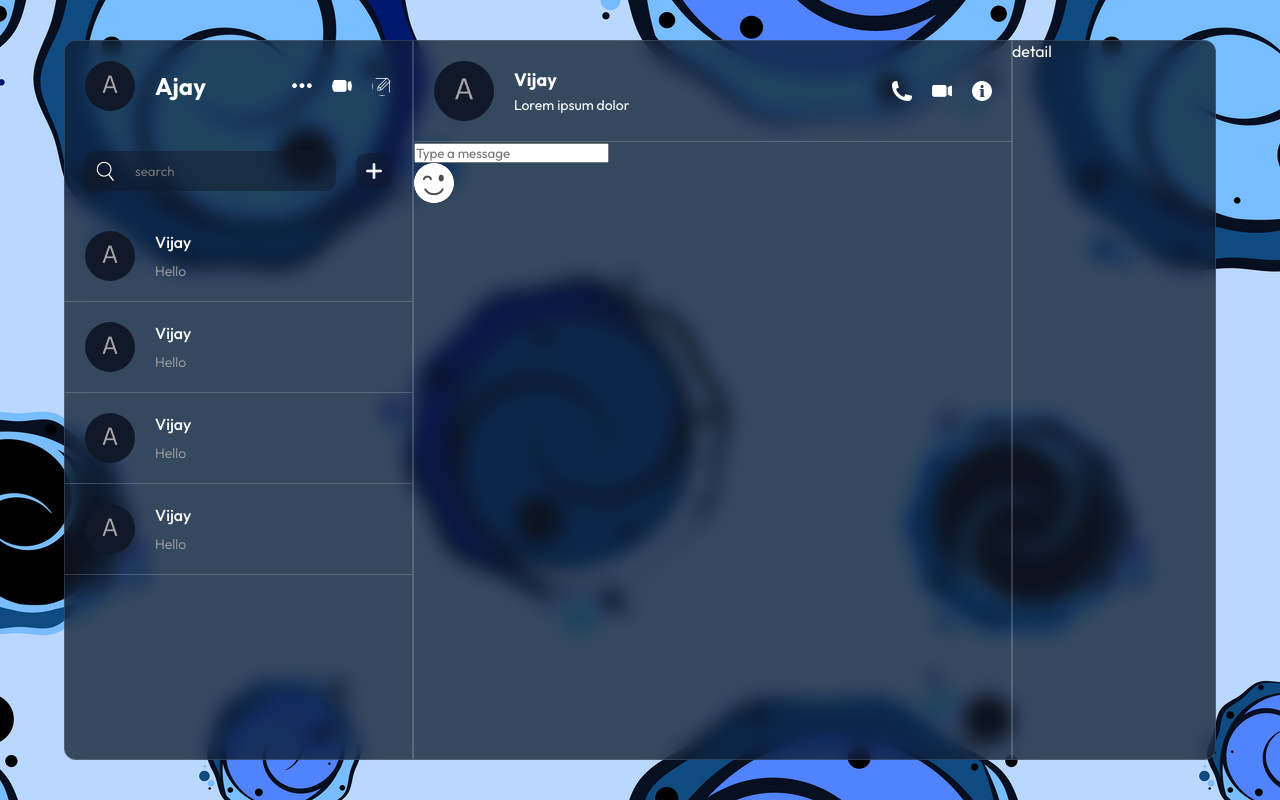
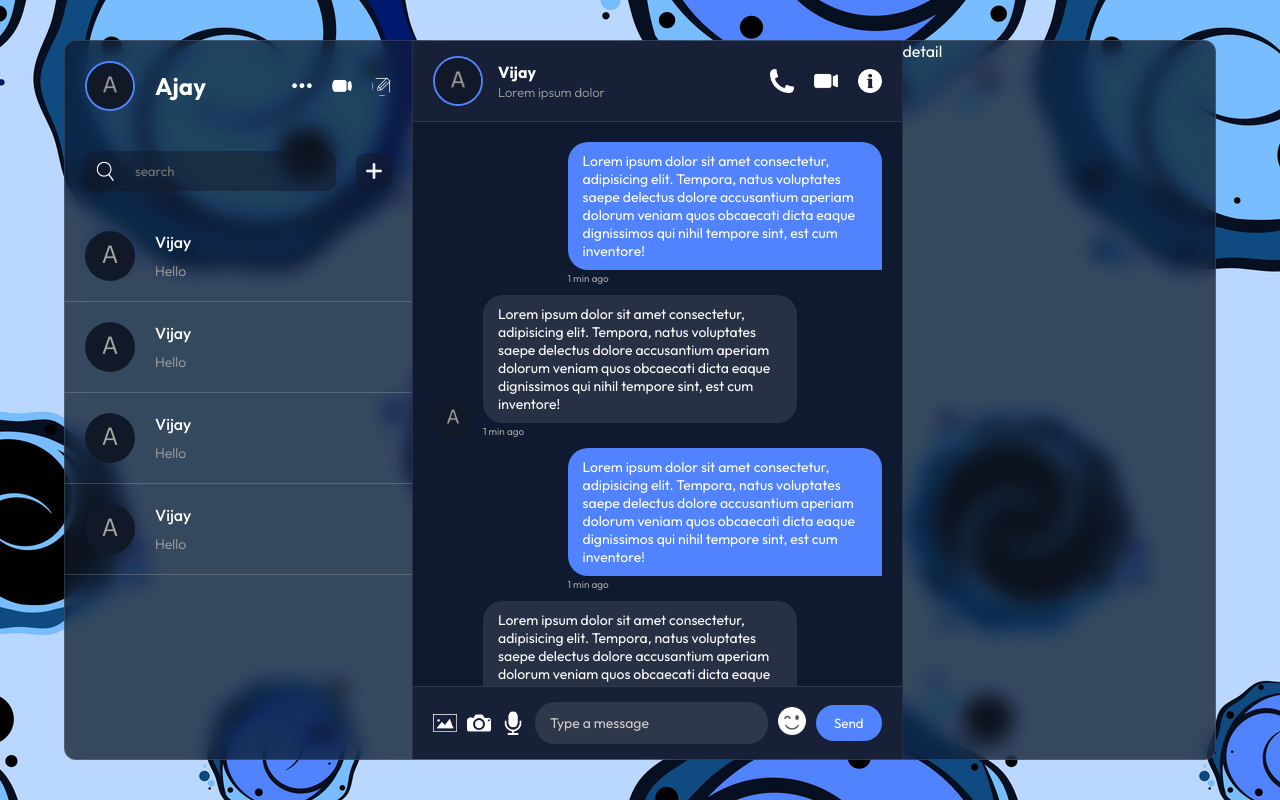
Before and after one commit to AjayPieris/Chat-App, a React (Vite) app: page / in a window 1280 px wide. Built offline with nearby package versions, Linux system fonts and the light colour scheme.

Commit message:
chatlist and chat box finished

```diff
--- a/package.json
+++ b/package.json
@@ -10,6 +10,7 @@
     "preview": "vite preview"
   },
   "dependencies": {
+    "emoji-picker-react": "^4.15.0",
     "react": "^19.1.1",
     "react-dom": "^19.1.1"
   },
--- a/src/components/chat/chat.css
+++ b/src/components/chat/chat.css
@@ -1,44 +1,237 @@
 .chat {
-  flex: 1; /* takes remaining width */
-  border-left: 1px solid #dddddd35;
-  border-right: 1px solid #dddddd35;
+  flex: 1;
   display: flex;
   flex-direction: column;
+  width: 600px;
   height: 100%;
-  width: 600px;
+  background-color: #0f192f;
+  border-left: 1px solid rgba(255, 255, 255, 0.1);
+  border-right: 1px solid rgba(255, 255, 255, 0.1);
+}
 
+/* Top bar */
 .top {
-    padding: 20px;
+  padding: 15px 20px;
   display: flex;
+  justify-content: space-between;
   align-items: center;
-    justify-content: space-between;
-    border-bottom: 1px solid #dddddd35;
+  border-bottom: 1px solid rgba(255, 255, 255, 0.1);
+  background-color: rgba(255, 255, 255, 0.03);
+}
 
 .user {
   display: flex;
   align-items: center;
-      gap: 20px;
+  gap: 15px;
+}
 
-      img {
-        width: 60px;
-        height: 60px;
+.user img {
+  width: 50px;
+  height: 50px;
+  border-radius: 50%;
+  object-fit: cover;
+  border: 2px solid #5183fe;
+}
+
+.user .texts {
+  display: flex;
+  flex-direction: column;
+  gap: 2px;
+}
+
+.user .texts span {
+  font-size: 16px;
+  font-weight: bold;
+  color: #fff;
+}
+
+.user .texts p {
+  font-size: 13px;
+  font-weight: 300;
+  color: #a5a5a5;
+}
+
+.top .icons img {
+  width: 24px;
+  height: 24px;
+  cursor: pointer;
+  transition: 0.2s;
+}
+
+.top .icons img:hover {
+  transform: scale(1.1);
+}
+
+/* Messages area */
+.center {
+  flex: 1;
+  padding: 20px;
+  overflow-y: auto;
+  display: flex;
+  flex-direction: column;
+  gap: 10px;
+  scrollbar-width: thin;
+  scrollbar-color: rgba(255,255,255,0.2) transparent;
+}
+
+.center::-webkit-scrollbar {
+  width: 6px;
+}
+
+.center::-webkit-scrollbar-thumb {
+  background-color: rgba(255,255,255,0.2);
+  border-radius: 3px;
+}
+
+.center::-webkit-scrollbar-track {
+  background: transparent;
+}
+
+/* Message bubble */
+.message {
+  display: flex;
+  gap: 10px;
+  align-items: flex-end;
+}
+
+.message img {
+  width: 40px;
+  height: 40px;
   border-radius: 50%;
   object-fit: cover;
 }
-      .texts {
+
+.message .texts {
   display: flex;
   flex-direction: column;
-        gap: 5px;
-
-        span {
-          font-size: 18px;
-          font-weight: bold;
+  max-width: 70%;
+  word-wrap: break-word;
 }
 
-        p {
+.message .texts p {
+  padding: 10px 15px;
+  border-radius: 20px;
+  background-color: rgba(255, 255, 255, 0.1);
+  color: #fff;
   font-size: 14px;
 }
+
+.message .texts span {
+  font-size: 10px;
+  color: #a5a5a5;
+  margin-top: 2px;
 }
+
+/* Own messages on the right */
+.message.own {
+  flex-direction: row-reverse;
 }
+
+.message.own .texts p {
+  background-color: #5183fe;
+  color: white;
+  border-bottom-right-radius: 0;
 }
+
+/* Bottom input area */
+.bottom {
+  display: flex;
+  align-items: center;
+  gap: 10px;
+  padding: 15px 20px;
+  border-top: 1px solid rgba(255, 255, 255, 0.1);
+  background-color: rgba(255, 255, 255, 0.03);
+  position: relative;
 }
+
+.bottom input {
+  flex: 1;
+  padding: 12px 15px;
+  border-radius: 20px;
+  border: none;
+  outline: none;
+  font-size: 14px;
+  background-color: rgba(255, 255, 255, 0.1);
+  color: #fff;
+}
+
+.bottom input::placeholder {
+  color: #ccc;
+}
+
+/* Bottom icons */
+.bottom .icons {
+  display: flex;
+  gap: 10px;
+}
+
+.bottom .icons img {
+  width: 24px;
+  height: 24px;
+  cursor: pointer;
+  transition: 0.2s;
+}
+
+.bottom .icons img:hover {
+  transform: scale(1.1);
+}
+
+/* Emoji picker */
+/* Emoji container */
+.bottom .emoji {
+  position: relative;
+}
+
+/* Emoji icon */
+.bottom .emoji img {
+  width: 28px;
+  height: 28px;
+  cursor: pointer;
+}
+
+/* Emoji container */
+.bottom .emoji {
+  position: relative;
+}
+
+/* Emoji icon */
+.bottom .emoji img {
+  width: 28px;
+  height: 28px;
+  cursor: pointer;
+}
+
+/* Emoji picker popup */
+.picker {
+  position: absolute;
+  bottom: 50px;           /* above the input */
+  left: 50%;              /* start from center */
+  transform: translateX(-50%) scale(0.8); /* center horizontally & scale down */
+  transform-origin: bottom center;
+  z-index: 100;
+  box-shadow: 0 4px 12px rgba(0,0,0,0.2);
+  border-radius: 10px;
+  overflow: hidden;
+  background-color: #0f192f; /* match chat background */
+}
+
+/* Optional: dark mode for emoji picker content */
+.picker > div {
+  background-color: #0f192f !important;
+  color: white !important;
+}
+
+/* Send button */
+.sendButton {
+  background-color: #5183fe;
+  color: white;
+  padding: 10px 18px;
+  border-radius: 20px;
+  border: none;
+  cursor: pointer;
+  transition: 0.2s;
+}
+
+.sendButton:hover {
+  background-color: #3b63d9;
+}
--- a/src/components/chat/chat.jsx
+++ b/src/components/chat/chat.jsx
@@ -1,36 +1,138 @@
-import React from 'react'
-import './chat.css'
+import React, { useState } from 'react';
+import './chat.css';
+import EmojiPicker from 'emoji-picker-react';
 
-function chat() {
+function Chat() {
+  const [open, setOpen] = useState(false);
+  const [text, setText] = useState("");
+
+  const handleEmoji = (emojiData, event) => {
+    setText(prev => prev + emojiData.emoji);
+  };
+
   return (
     <div className='chat'>
-      <div className='chat'>
+      {/* Top Bar */}
       <div className='top'>
         <div className='user'>
-            <img src='src\assets\public\avatar.png'/>
+          <img src='src/assets/public/avatar.png' alt='avatar' />
           <div className="texts">
             <span>Vijay</span>
-              <p>Lorem ipsum dolor </p>
+            <p>Lorem ipsum dolor</p>
           </div>
         </div>
         <div className='icons'>
-            <img src='.\src\assets\public\phone.png' alt='' />
-             <img src='.\src\assets\public\video.png' alt='' />
-              <img src='.\src\assets\public\info.png' alt='' />
-
+          <img src='./src/assets/public/phone.png' alt='phone' />
+          <img src='./src/assets/public/video.png' alt='video' />
+          <img src='./src/assets/public/info.png' alt='info' />
         </div>
       </div>
-        <div className='center'></div>
-        <div className="bottom">
-          <div className='icons'></div>
-          <input type='text' placeholder='Type a message'/>
-          <div className='emoji'>
-            <img src='.\src\assets\public\emoji.png'  alt=''/>
+
+      {/* Messages */}
+      <div className='center'>
+        <div className='message own'>
+          <div className='texts'>
+            <p>
+              Lorem ipsum dolor sit amet consectetur, adipisicing elit. Tempora,
+              natus voluptates saepe delectus dolore accusantium aperiam dolorum
+              veniam quos obcaecati dicta eaque dignissimos qui nihil tempore sint,
+              est cum inventore!
+            </p>
+            <span>1 min ago</span>
+          </div>
+        </div>
+        <div className='message'>
+          <img src='./src/assets/public/avatar.png' alt='avatar' />
+          <div className='texts'>
+            <p>
+              Lorem ipsum dolor sit amet consectetur, adipisicing elit. Tempora,
+              natus voluptates saepe delectus dolore accusantium aperiam dolorum
+              veniam quos obcaecati dicta eaque dignissimos qui nihil tempore sint,
+              est cum inventore!
+            </p>
+            <span>1 min ago</span>
+          </div>
+        </div>
+        <div className='message own'>
+          <div className='texts'>
+            <p>
+              Lorem ipsum dolor sit amet consectetur, adipisicing elit. Tempora,
+              natus voluptates saepe delectus dolore accusantium aperiam dolorum
+              veniam quos obcaecati dicta eaque dignissimos qui nihil tempore sint,
+              est cum inventore!
+            </p>
+            <span>1 min ago</span>
+          </div>
+        </div>
+        <div className='message'>
+          <img src='./src/assets/public/avatar.png' alt='avatar' />
+          <div className='texts'>
+            <p>
+              Lorem ipsum dolor sit amet consectetur, adipisicing elit. Tempora,
+              natus voluptates saepe delectus dolore accusantium aperiam dolorum
+              veniam quos obcaecati dicta eaque dignissimos qui nihil tempore sint,
+              est cum inventore!
+            </p>
+            <span>1 min ago</span>
+          </div>
+        </div>
+        <div className='message own'>
+          <div className='texts'>
+            <p>
+              Lorem ipsum dolor sit amet consectetur, adipisicing elit. Tempora,
+              natus voluptates saepe delectus dolore accusantium aperiam dolorum
+              veniam quos obcaecati dicta eaque dignissimos qui nihil tempore sint,
+              est cum inventore!
+            </p>
+            <span>1 min ago</span>
+          </div>
+        </div>
+        <div className='message'>
+          <img src='./src/assets/public/avatar.png' alt='avatar' />
+          <div className='texts'>
+            <p>
+              Lorem ipsum dolor sit amet consectetur, adipisicing elit. Tempora,
+              natus voluptates saepe delectus dolore accusantium aperiam dolorum
+              veniam quos obcaecati dicta eaque dignissimos qui nihil tempore sint,
+              est cum inventore!
+            </p>
+            <span>1 min ago</span>
           </div>
         </div>
       </div>
+
+      {/* Bottom Input Bar */}
+      <div className='bottom'>
+        <div className='icons'>
+          <img src='./src/assets/public/img.png' alt='image' />
+          <img src='./src/assets/public/camera.png' alt='camera' />
+          <img src='./src/assets/public/mic.png' alt='mic' />
         </div>
-  )
+
+        <input
+          type='text'
+          placeholder='Type a message'
+          value={text}
+          onChange={(e) => setText(e.target.value)}
+        />
+
+        <div className='emoji'>
+          <img
+            src='./src/assets/public/emoji.png'
+            alt='emoji'
+            onClick={() => setOpen(prev => !prev)}
+          />
+          {open && (
+            <div className='picker'>
+              <EmojiPicker onEmojiClick={handleEmoji} />
+            </div>
+          )}
+        </div>
+
+        <button className='sendButton'>Send</button>
+      </div>
+    </div>
+  );
 }
 
-export default chat
+export default Chat;
```
Also changed, not shown: 1 other file (tests, documents, lock files or other folders). Lines whose indentation alone changed are shown as unchanged.
